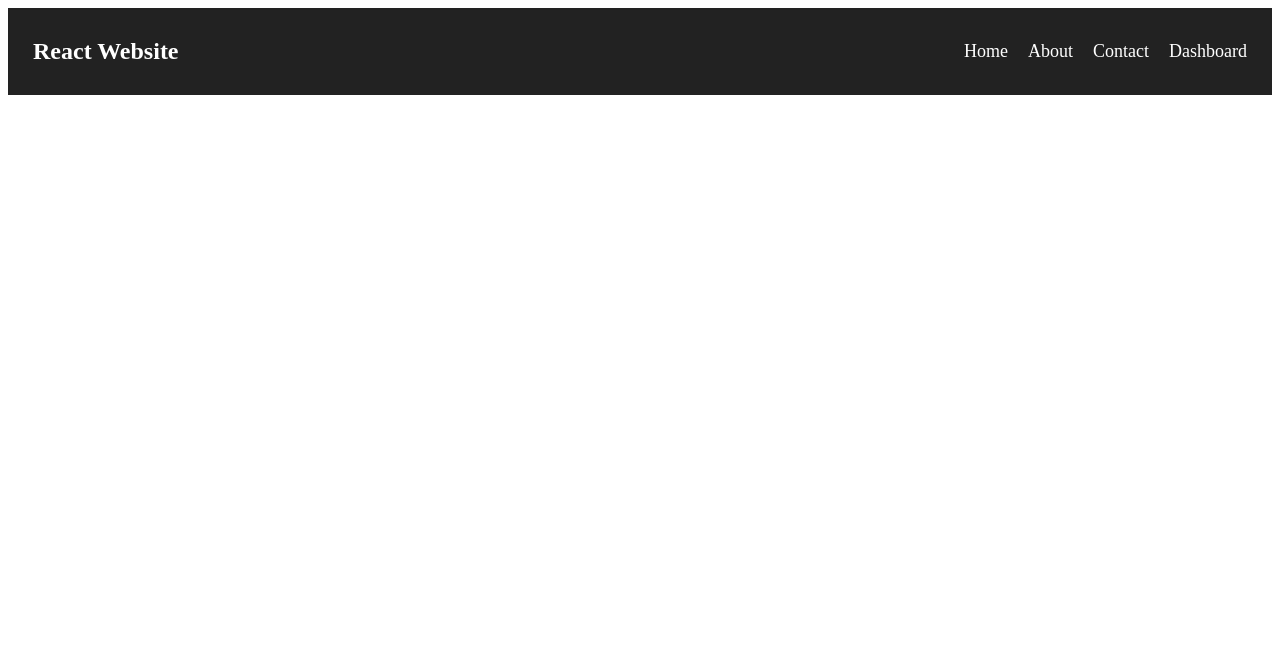
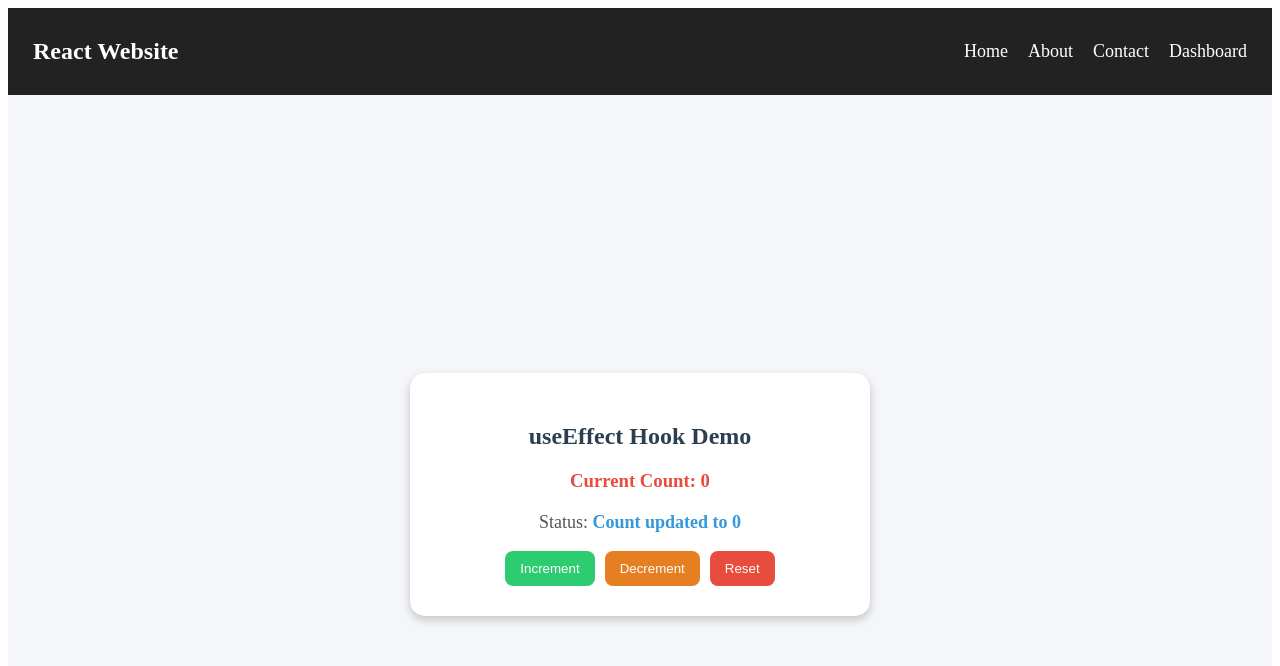
Before and after one commit to chaitalibhongale1003/react_web_learning, a React (Create React App) app in the folder 01basicreact/: page /useEffectHook in a window 1280 px wide. Shown: the top 666 px of the page. Built offline with nearby package versions, Linux system fonts and the light colour scheme.

Commit message:
Poc useEffect Hook

```diff
--- a/01basicreact/src/App.js
+++ b/01basicreact/src/App.js
@@ -10,6 +10,7 @@ import Profile from "./components/Profile";
 import Settings from "./components/Settings";
 
 import UseStatePOC from "./components/hooks/UseStateHook";
+import UseEffectPOC from "./components/hooks/UseEffectHook";
 
 function App() {
   return (
@@ -38,6 +39,11 @@ function App() {
           element={<UseStatePOC />}
         />
 
+        <Route
+          path="/useEffectHook"
+          element={<UseEffectPOC />}
+        />
+
       </Routes>
 
     </BrowserRouter>
--- a/01basicreact/src/components/Home.js
+++ b/01basicreact/src/components/Home.js
@@ -17,6 +17,10 @@ function Home() {
 
   const goToUseStateHook = () => {
   navigate("/useStateHook");
+  };
+
+  const goToUseEffectHook = () => {
+  navigate("/useEffectHook");
   };
 
   return (
@@ -40,6 +44,10 @@ function Home() {
       <button style={styles.button} onClick={goToUseStateHook}>
        UseState Hook
       </button>
+
+      <button style={styles.button} onClick={goToUseEffectHook}>
+       UseEffect Hook
+      </button>
     </div>
   );
 }
--- /dev/null
+++ b/01basicreact/src/components/hooks/UseEffectHook.js
@@ -0,0 +1,147 @@
+import React, { useEffect, useState } from "react";
+
+function UseEffectPOC() {
+  const [count, setCount] = useState(0);
+  const [message, setMessage] = useState("");
+
+  // Runs once when component loads
+  useEffect(() => {
+    console.log("Component loaded");
+    setMessage("Component Loaded");
+
+    return () => {
+      console.log("Component removed");
+    };
+  }, []);
+
+  // Runs whenever count changes
+  useEffect(() => {
+    console.log("Count changed:", count);
+    setMessage(`Count updated to ${count}`);
+  }, [count]);
+
+  return (
+    <div style={styles.container}>
+      <div style={styles.card}>
+
+        <h2 style={styles.heading}>
+          useEffect Hook Demo
+        </h2>
+
+        {/* Count Section */}
+        <div style={styles.section}>
+
+          <h3 style={styles.counterText}>
+            Current Count: {count}
+          </h3>
+
+          <p style={styles.text}>
+            Status:
+            <span style={styles.highlight}>
+              {" "}{message}
+            </span>
+          </p>
+
+          <button
+            onClick={() => setCount(count + 1)}
+            style={styles.incrementBtn}
+          >
+            Increment
+          </button>
+
+          <button
+            onClick={() => setCount(count - 1)}
+            style={styles.decrementBtn}
+          >
+            Decrement
+          </button>
+
+          <button
+            onClick={() => setCount(0)}
+            style={styles.resetBtn}
+          >
+            Reset
+          </button>
+
+        </div>
+
+      </div>
+    </div>
+  );
+}
+
+const styles = {
+
+  container: {
+    display: "flex",
+    justifyContent: "center",
+    alignItems: "center",
+    minHeight: "100vh",
+    backgroundColor: "#f4f6f9",
+  },
+
+  card: {
+    backgroundColor: "#ffffff",
+    padding: "30px",
+    borderRadius: "15px",
+    width: "400px",
+    boxShadow: "0 4px 10px rgba(0,0,0,0.2)",
+    textAlign: "center",
+  },
+
+  heading: {
+    color: "#2c3e50",
+    marginBottom: "20px",
+  },
+
+  section: {
+    marginTop: "20px",
+  },
+
+  text: {
+    marginTop: "15px",
+    fontSize: "18px",
+    color: "#555",
+  },
+
+  highlight: {
+    color: "#3498db",
+    fontWeight: "bold",
+  },
+
+  counterText: {
+    color: "#e74c3c",
+    marginBottom: "20px",
+  },
+
+  incrementBtn: {
+    backgroundColor: "#2ecc71",
+    color: "white",
+    border: "none",
+    padding: "10px 15px",
+    borderRadius: "8px",
+    cursor: "pointer",
+    marginRight: "10px",
+  },
+
+  decrementBtn: {
+    backgroundColor: "#e67e22",
+    color: "white",
+    border: "none",
+    padding: "10px 15px",
+    borderRadius: "8px",
+    cursor: "pointer",
+    marginRight: "10px",
+  },
+
+  resetBtn: {
+    backgroundColor: "#e74c3c",
+    color: "white",
+    border: "none",
+    padding: "10px 15px",
+    borderRadius: "8px",
+    cursor: "pointer",
+  }
+};
+
+export default UseEffectPOC;
```
